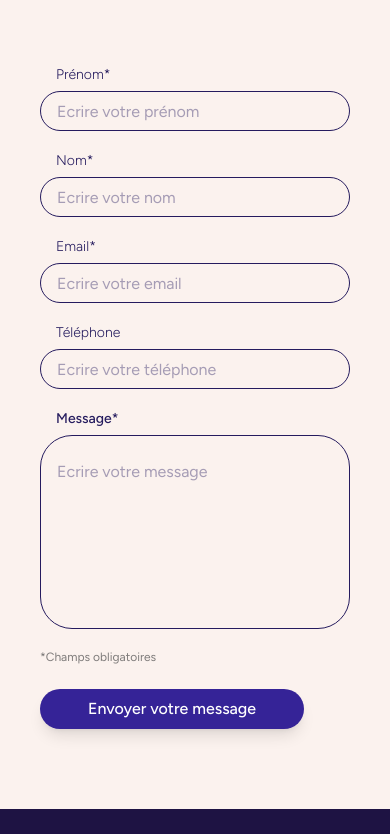
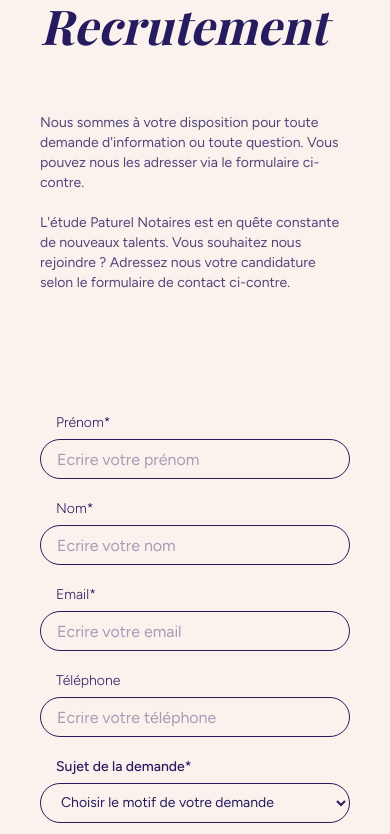
Before and after one commit to grebett/paturel, a Next.js app: page / in a window 390 px wide. Shown: the part 7070-7904 px from the top of the page. Built offline with nearby package versions, Linux system fonts and the light colour scheme; a web font is replaced by a local one.

Commit message:
update: contacts

```diff
--- a/components/layout/Header.tsx
+++ b/components/layout/Header.tsx
@@ -10,7 +10,7 @@ const navLinks = [
   { name: "ÉTUDE", href: "#etude" },
   { name: "EXPERTISE", href: "#expertise" },
   { name: "ÉQUIPE", href: "#equipe" },
-  { name: "CONTACT", href: "#contact" },
+  { name: "CONTACT / RECRUTEMENT", href: "#contact" },
 ];
 
 export default function Header() {
--- a/components/sections/Contact.tsx
+++ b/components/sections/Contact.tsx
@@ -1,19 +1,70 @@
 "use client";
 
-import { motion } from "framer-motion";
+import React from "react";
+import { motion, AnimatePresence } from "framer-motion";
 
 export default function Contact() {
 
-  const handleSubmit = (e: React.FormEvent) => {
+  const [isSubmitting, setIsSubmitting] = React.useState(false);
+  const [toast, setToast] = React.useState<null | { type: "success" | "error"; message: string }>(null);
+
+  const handleSubmit = async (e: React.FormEvent<HTMLFormElement>) => {
     e.preventDefault();
-    alert("Message envoyé ! (Simulation)");
+
+    const form = e.currentTarget;
+    const formData = new FormData(form);
+
+    const payload = {
+      firstname: formData.get("firstname") as string,
+      lastname: formData.get("lastname") as string,
+      email: formData.get("email") as string,
+      phone: (formData.get("phone") as string) || "",
+      subject: formData.get("subject") as string,
+      message: formData.get("message") as string,
+    };
+
+    setIsSubmitting(true);
+    setToast(null);
+
+    try {
+      const res = await fetch("/api/contact", {
+        method: "POST",
+        headers: {
+          "Content-Type": "application/json",
+        },
+        body: JSON.stringify(payload),
+      });
+
+      const data = await res.json().catch(() => ({}));
+
+      if (!res.ok || data.ok === false) {
+        throw new Error(data.error || "Erreur lors de l'envoi");
+      }
+
+      // Succès : reset du formulaire + toast
+      form.reset();
+      setToast({
+        type: "success",
+        message: "Votre message a bien été envoyé.",
+      });
+    } catch (err) {
+      console.error("Erreur envoi formulaire :", err);
+      setToast({
+        type: "error",
+        message: "Une erreur est survenue. Merci de réessayer ou d'écrire à accueil@paturel.notaires.fr.",
+      });
+    } finally {
+      setIsSubmitting(false);
+      // auto-hide du toast après 4s
+      setTimeout(() => setToast(null), 4000);
+    }
   };
 
   return (
     <section id="contact" className="py-20 md:py-32 bg-peau">
 
       {/* Container global aligné */}
-      <div className="w-full px-10 md:px-12 xl:px-[7.5rem]">
+      <div className="w-full px-10 md:px-24 xl:px-[7.5rem]">
 
         {/* --- TITRE --- */}
         <motion.div
@@ -23,39 +74,54 @@ export default function Contact() {
           className="mb-16 md:mb-24"
         >
           <h2 className="font-serif text-5xl md:text-[4rem] text-primary italic mb-8 leading-none font-bold">
-            Contact
+            Contact &<br />Recrutement
           </h2>
         </motion.div>
 
         {/* --- WRAPPER DU FORMULAIRE --- */}
-        <div className="flex justify-end w-full">
+        <div className="grid grid-cols-1 md:grid-cols-[32%_60%] gap-30 w-full">
 
+
+          {/* Texte gauche */}
+          <div className="flex flex-col justify-start">
+            <p className="text-primary/80 text-sm leading-5 md:pt-6">
+              Nous sommes à votre disposition pour toute demande d'information ou toute question. Vous pouvez nous les adresser via le formulaire ci-contre.
+              <br /><br />L'étude Paturel Notaires est en quête constante de nouveaux talents.
+              Vous souhaitez nous rejoindre ? Adressez nous votre candidature selon le formulaire de contact ci-contre.
+            </p>
+          </div>
+
+          {/* Formulaire droite */}
           <motion.form
             initial={{ opacity: 0, y: 20 }}
             whileInView={{ opacity: 1, y: 0 }}
             viewport={{ once: true }}
             transition={{ delay: 0.2 }}
             onSubmit={handleSubmit}
-            className="w-full md:w-11/18 space-y-5"
+            className="w-full space-y-5"
           >
-
-            {/* Ligne 1 : Prénom / Nom */}
             <div className="grid grid-cols-1 md:grid-cols-2 gap-5 md:gap-5">
               <div className="flex flex-col gap-1.5">
-                <label htmlFor="firstname" className="text-sm text-primary ml-4 font-thin">Prénom*</label>
+                <label htmlFor="firstname" className="text-sm text-primary ml-4 font-thin">
+                  Prénom*
+                </label>
                 <input
                   type="text"
                   id="firstname"
+                  name="firstname"
                   placeholder="Ecrire votre prénom"
                   className="w-full bg-transparent border border-primary border-[1.5px] rounded-full px-4 py-4 text-primary placeholder:text-primary/40 focus:outline-none focus:border-indigo focus:ring-1 focus:ring-indigo transition-all h-10"
                   required
                 />
               </div>
               <div className="flex flex-col gap-1.5">
-                <label htmlFor="lastname" className="text-sm text-primary ml-4 font-thin">Nom*</label>
+                <label htmlFor="lastname" className="text-sm text-primary ml-4 font-thin">
+                  Nom*
+                </label>
                 <input
                   type="text"
                   id="lastname"
+                  name="lastname"
                   placeholder="Ecrire votre nom"
                   className="w-full bg-transparent border border-primary border-[1.5px] rounded-full px-4 py-4 text-primary placeholder:text-primary/40 focus:outline-none focus:border-indigo focus:ring-1 focus:ring-indigo transition-all h-10"
                   required
@@ -66,31 +132,63 @@ export default function Contact() {
             {/* Ligne 2 : Email / Téléphone */}
             <div className="grid grid-cols-1 md:grid-cols-2 gap-5 md:gap-5">
               <div className="flex flex-col gap-1.5">
-                <label htmlFor="email" className="text-sm text-primary ml-4 font-thin">Email*</label>
+                <label htmlFor="email" className="text-sm text-primary ml-4 font-thin">
+                  Email*
+                </label>
                 <input
                   type="email"
                   id="email"
+                  name="email"
                   placeholder="Ecrire votre email"
                   className="w-full bg-transparent border border-primary border-[1.5px] rounded-full px-4 py-4 text-primary placeholder:text-primary/40 focus:outline-none focus:border-indigo focus:ring-1 focus:ring-indigo transition-all h-10"
                   required
                 />
               </div>
               <div className="flex flex-col gap-1.5">
-                <label htmlFor="phone" className="text-sm text-primary ml-4 font-thin">Téléphone</label>
+                <label htmlFor="phone" className="text-sm text-primary ml-4 font-thin">
+                  Téléphone
+                </label>
                 <input
                   type="tel"
                   id="phone"
+                  name="phone"
                   placeholder="Ecrire votre téléphone"
                   className="w-full bg-transparent border border-primary border-[1.5px] rounded-full px-4 py-4 text-primary placeholder:text-primary/40 focus:outline-none focus:border-indigo focus:ring-1 focus:ring-indigo transition-all h-10"
                 />
               </div>
             </div>
 
+            {/* Ligne 3 : Sujet de la demande */}
+            <div className="flex flex-col gap-1.5">
+              <label htmlFor="subject" className="text-sm text-primary ml-4 font-medium">
+                Sujet de la demande*
+              </label>
+              <select
+                id="subject"
+                name="subject"
+                required
+                className="w-full bg-transparent border border-primary border-[1.5px] rounded-full px-4 py-2 text-primary text-sm md:text-[0.95rem] placeholder:text-primary/40 focus:outline-none focus:border-indigo focus:ring-1 focus:ring-indigo transition-all h-10"
+                defaultValue=""
+              >
+                <option value="" disabled>
+                  Choisir le motif de votre demande
+                </option>
+                <option value="information">Demande d&apos;information</option>
+                <option value="rendez-vous">Prise de rendez-vous</option>
+                <option value="acte">Question relative à un dossier / acte</option>
+                <option value="recrutement">Candidature / recrutement</option>
+                <option value="autre">Autre demande</option>
+              </select>
+            </div>
+
             {/* Ligne 3 : Message */}
             <div className="flex flex-col gap-1.5">
-              <label htmlFor="message" className="text-sm text-primary ml-4 font-medium">Message*</label>
+              <label htmlFor="message" className="text-sm text-primary ml-4 font-medium">
+                Message*
+              </label>
               <textarea
                 id="message"
+                name="message"
                 rows={6}
                 placeholder="Ecrire votre message"
                 className="w-full bg-transparent border border-primary border-[1.5px] rounded-[2rem] px-4 py-6 text-primary placeholder:text-primary/40 focus:outline-none focus:border-indigo focus:ring-1 focus:ring-indigo transition-all resize-none"
@@ -99,24 +197,43 @@ export default function Contact() {
             </div>
 
             <div className="flex flex-col md:flex-row items-start md:items-center justify-between gap-6">
-
-              {/* Mobile : champs obligatoires en premier */}
               <span className="text-xs text-body/70 order-1 md:order-2">
                 *Champs obligatoires
               </span>
 
-              {/* Bouton */}
               <button
                 type="submit"
-                className="bg-indigo text-white cursor-pointer font-sans text-m font-medium px-12 rounded-full hover:bg-indigo/80 transition-colors duration-300 shadow-lg h-10 order-2 md:order-1"
+                disabled={isSubmitting}
+                className="bg-indigo text-white cursor-pointer font-sans text-m font-medium px-12 rounded-full hover:bg-indigo/80 disabled:opacity-60 disabled:cursor-not-allowed transition-colors durée-300 shadow-lg h-10 order-2 md:order-1"
               >
-                Envoyer votre message
+                {isSubmitting ? "Envoi en cours..." : "Envoyer votre message"}
               </button>
             </div>
-
           </motion.form>
         </div>
       </div>
+
+      <AnimatePresence>
+        {toast && (
+          <motion.div
+            initial={{ y: 80, opacity: 0 }}
+            animate={{ y: 0, opacity: 1 }}
+            exit={{ y: 80, opacity: 0 }}
+            transition={{ duration: 0.25, ease: "easeOut" }}
+            className={`fixed bottom-6 left-1/2 -translate-x-1/2 z-50 px-5 py-3 rounded-full text-xs md:text-sm shadow-lg flex items-center gap-3
+              ${toast.type === "success" ? "text-primary bg-white" : "bg-amber-900 text-white"}`}
+          >
+            <span>{toast.message}</span>
+            <button
+              type="button"
+              onClick={() => setToast(null)}
+              className="text-white/80 hover:text-white text-[10px] uppercase tracking-[0.12em]"
+            >
+              Fermer
+            </button>
+          </motion.div>
+        )}
+      </AnimatePresence>
     </section>
   );
 }
--- a/package.json
+++ b/package.json
@@ -12,6 +12,7 @@
     "clsx": "^2.1.1",
     "framer-motion": "^12.23.24",
     "next": "16.0.4",
+    "nodemailer": "^7.0.11",
     "react": "19.2.0",
     "react-dom": "19.2.0",
     "react-icons": "^5.5.0",
```
Also changed, not shown: app/api/contact/route.ts (added, +68 -0 lines), components/layout/Footer.tsx (+15 -7 lines), 1 other file (tests, documents, lock files or other folders).
